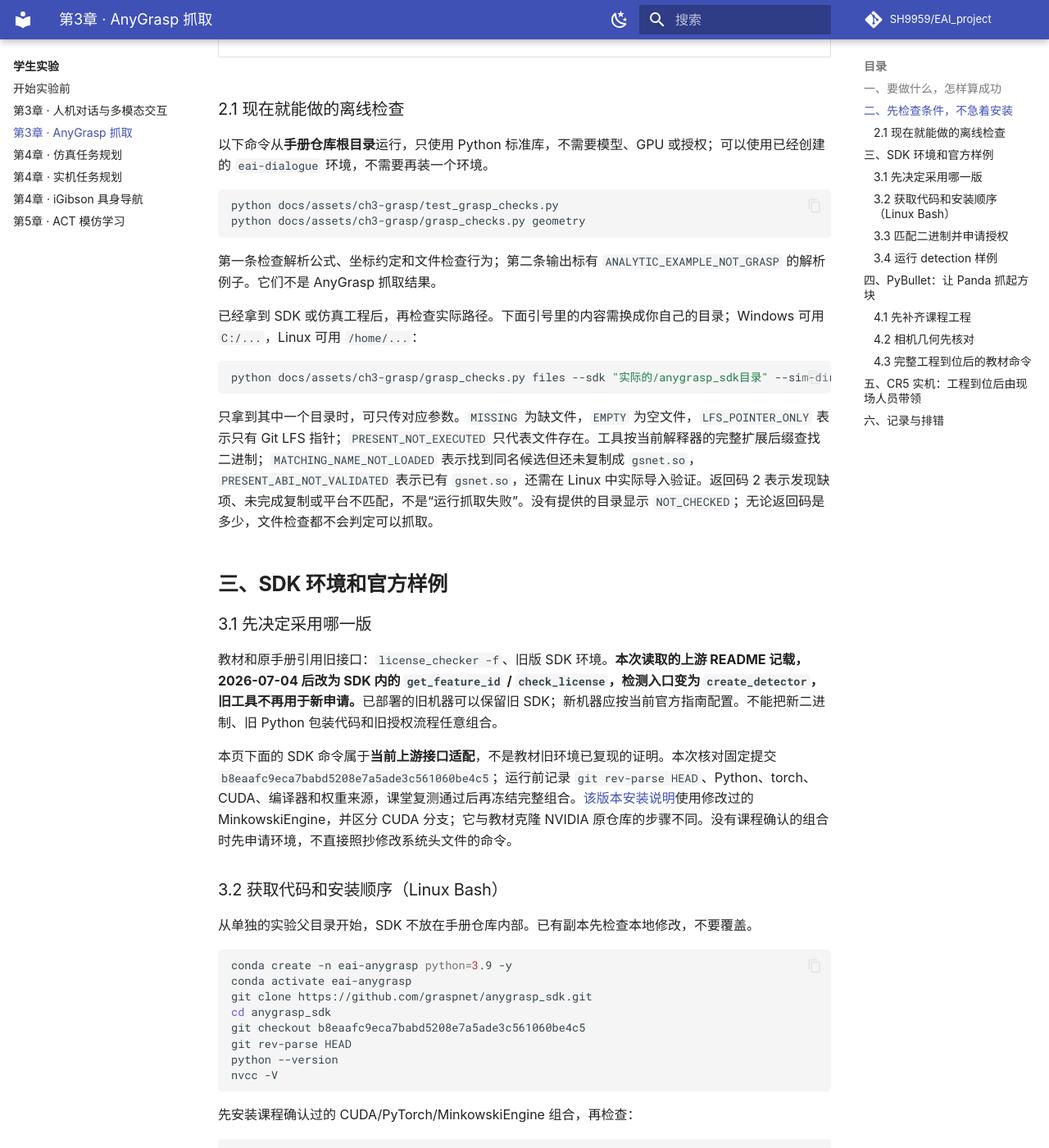
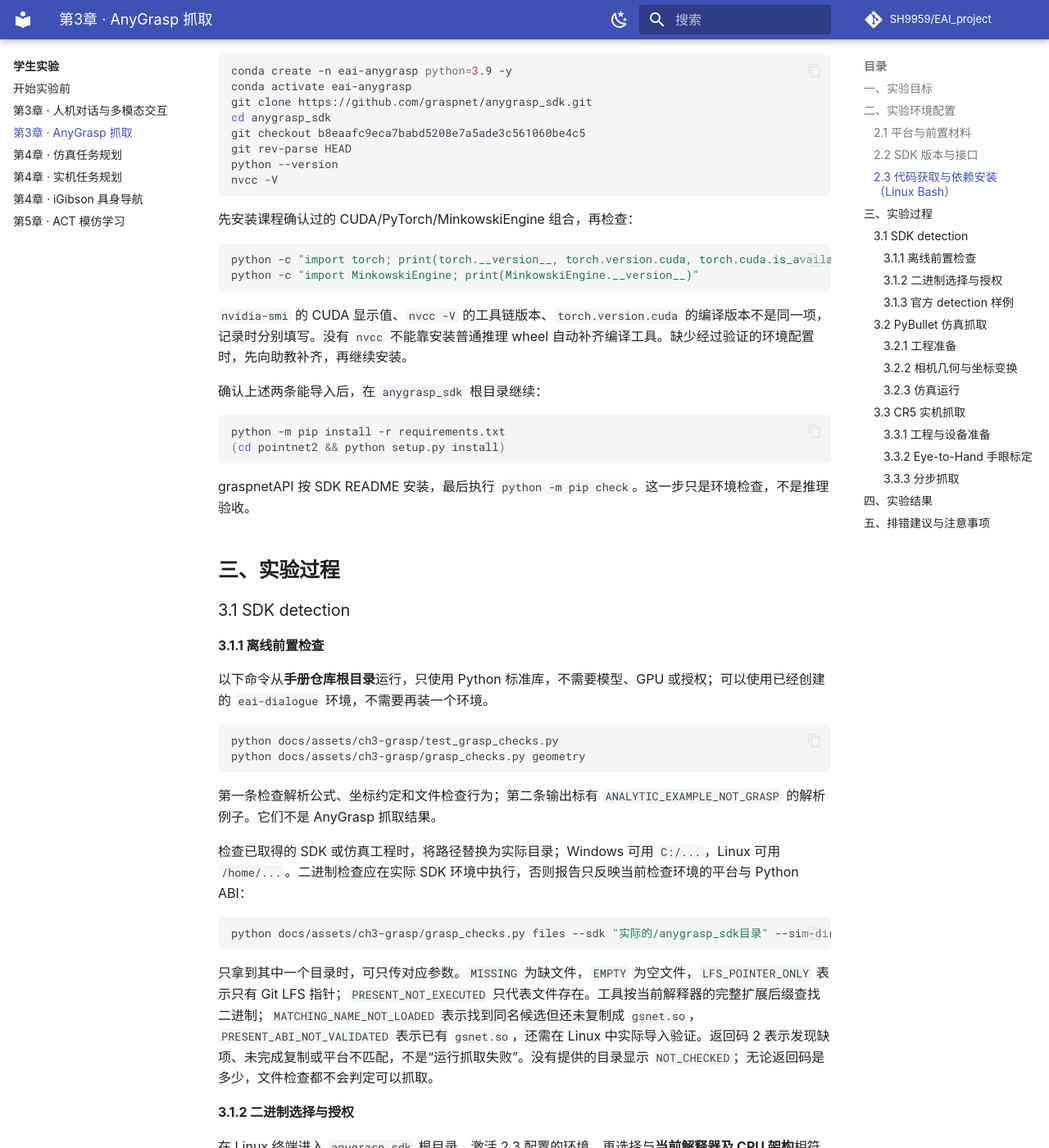
Before and after one commit to SH9959/EAI_experiment_handbook, an MkDocs documentation site: the page built from docs/student/ch3-grasp.md, in a window 1280 px wide and 1400 px high, scrolled down 1762 px. Shown: the whole window at 82% size. Built offline with MkDocs 1.6.1 and Material for MkDocs 9.7.7, drawn with Linux system fonts in a browser that asks for light colours; comment, search, counter and statistics services are not loaded; some of the changed text lies outside the part shown.

Commit message:
docs(ch3): standardize grasp lab structure and wording

````diff
--- a/docs/student/ch3-grasp.md
+++ b/docs/student/ch3-grasp.md
@@ -1,62 +1,35 @@
 # 第 3 章：AnyGrasp 抓取
 
-对应教材 **3.4.4 抓取实验**：先配置 AnyGrasp detection，再做 PyBullet 中的 Panda 抓方块，最后在 Dobot CR5 上抓取。教材印刷页 79—96，对应本次 v2.0 PDF 第 97—114 页。
+对应教材 **3.4.4 抓取实验**，包括 AnyGrasp detection、PyBullet Panda 仿真抓取和 Dobot CR5 实机抓取。教材印刷页 79—96，对应 v2.0 PDF 第 97—114 页。
 
-> **本版验证范围（2026-09-20）**：已核对教材、手册和公开源码，并执行配套几何/文件检查的离线测试。没有运行 AnyGrasp 推理、PyBullet 抓取或真实机械臂。详细证据、版本与待补材料见[检查记录](../assets/ch3-grasp/verification.md)。
+## 一、实验目标
 
-## 一、要做什么，怎样算成功
+使用 RGB-D 图像生成候选抓取位姿，完成相机坐标系到世界/机器人基座坐标系的变换，并在仿真或实机中验证物体能否被夹住、抬起和放置。
 
-输入是 RGB-D 图像，输出是抓取位姿；机器人执行后，还要检查物体是否真的被夹住并抬起。**点云窗口能打开、模型有输出、机器人抓取成功，是三个不同的结果。**
+实验流程为：RGB-D → 相机系点云 → 相机系抓取 → 世界/基座系抓取 → 末端 IK → 靠近、闭合、抬升。位姿分数高不保证碰撞安全或真实抓取成功。
 
-| 阶段 | 输入与处理 | 验收证据 |
-|---|---|---|
-| SDK detection | 官方样例 RGB-D → 点云 → 候选抓取 | 授权与模型加载正常，显示有效候选；记录 SDK/权重版本和截图 |
-| PyBullet 抓方块 | 仿真 RGB-D → AnyGrasp → 坐标变换 → IK | 记录方块离开支撑面的全过程，保存 RGB、原始深度和关键矩阵 |
-| CR5 实机 | D435i RGB-D → 抓取预测 → 手眼变换 → 执行 | 经现场人员确认后分步抓取、抬升和放置；保留标定与执行记录 |
+## 二、实验环境配置
 
-原始流程为：RGB-D → 相机系点云 → 相机系抓取 → 世界/基座系抓取 → 末端 IK → 靠近、闭合、抬升。位姿分数高不保证碰撞安全或真实抓取成功。
+### 2.1 平台与前置材料
 
-## 二、先检查条件，不急着安装
+AnyGrasp SDK 使用本机 License 授权。[官方授权说明](https://github.com/graspnet/anygrasp_sdk/blob/b8eaafc9eca7babd5208e7a5ade3c561060be4c5/license_registration/README.md)要求按工作机器申请。不要把机器特征码和授权文件提交到公开仓库。
 
-**AnyGrasp SDK 的 License 不是上一实验的云端 API Key。**这里是本机 SDK 授权，不能用 DashScope Key 或聊天软件订阅代替。[官方授权说明](https://github.com/graspnet/anygrasp_sdk/blob/b8eaafc9eca7babd5208e7a5ade3c561060be4c5/license_registration/README.md)要求按工作机器申请。不要把机器特征码和授权文件提交到公开仓库。
-
-| 条件 | 教材配置／本次核对结果 | 没有时停在哪 |
+| 条件 | 配置要求 | 缺项处理 |
 |---|---|---|
 | 系统与二进制 | 教材是 Linux SDK；本页固定提交提供的是 Linux x86_64 的 CPython 二进制 | Windows PowerShell 可做配套离线检查；ARM 或其他解释器不能直接使用这些 `.so`，先确定课程 Linux 机器 |
-| Python / CUDA / PyTorch | 教材举例 Python 3.9、CUDA 11.8、PyTorch 2.4 | 这是教材配置，不是本次验证过的完整锁文件；向助教取得可用环境/镜像和编译工具版本 |
+| Python / CUDA / PyTorch | 教材举例 Python 3.9、CUDA 11.8、PyTorch 2.4 | 教材仅给出版本示例；完整依赖组合和编译工具版本需向助教确认 |
 | 依赖 | MinkowskiEngine、pointnet2、graspnetAPI 等 | 先核对 CUDA 编译器与 torch 编译版本，不在现有语音环境中混装 |
 | 授权与权重 | 有效 License、与所选 SDK 匹配的 checkpoint | 先申请或领取；只有文件存在不代表授权有效 |
-| 仿真工程 | `grasp_sim_anygrasp.py`、`anygrasp_model.py` | 本次检查的课程仓库树未提供这两个脚本，需助教补交 |
+| 仿真工程 | `grasp_sim_anygrasp.py`、`anygrasp_model.py` | 课程仓库的指定提交未提供这两个脚本，需向助教领取 |
 | 实机工程与设备 | `anygrasp_open`、CR5、AG95、D435i 及标定材料 | 没有完整工程或现场安全条件，不运行实机 |
 
-### 2.1 现在就能做的离线检查
+### 2.2 SDK 版本与接口
 
-以下命令从**手册仓库根目录**运行，只使用 Python 标准库，不需要模型、GPU 或授权；可以使用已经创建的 `eai-dialogue` 环境，不需要再装一个环境。
+教材使用旧版 SDK 和 `license_checker -f` 授权命令。上游自 2026-07-04 起改用 SDK 内的 `get_feature_id` / `check_license`，检测入口改为 `create_detector`，旧工具不再用于新申请。已部署的旧机器可以保留原 SDK；更新时须同时核对二进制、Python 包装代码和授权流程。
 
-```bash
-python docs/assets/ch3-grasp/test_grasp_checks.py
-python docs/assets/ch3-grasp/grasp_checks.py geometry
-```
+下列命令适配新版 SDK，固定提交为 `b8eaafc9eca7babd5208e7a5ade3c561060be4c5`，不代表教材旧环境的原样复现。记录源码提交、Python、torch、CUDA、编译器和权重版本，复测通过后再冻结依赖组合。[该版本安装说明](https://github.com/graspnet/anygrasp_sdk/blob/b8eaafc9eca7babd5208e7a5ade3c561060be4c5/README.md#installation)使用修改过的 MinkowskiEngine，并区分 CUDA 分支；它与教材克隆 NVIDIA 原仓库的步骤不同。没有课程确认的组合时先申请环境，不直接照抄修改系统头文件的命令。
 
-第一条检查解析公式、坐标约定和文件检查行为；第二条输出标有 `ANALYTIC_EXAMPLE_NOT_GRASP` 的解析例子。它们不是 AnyGrasp 抓取结果。
-
-已经拿到 SDK 或仿真工程后，再检查实际路径。下面引号里的内容需换成你自己的目录；Windows 可用 `C:/...`，Linux 可用 `/home/...`：
-
-```bash
-python docs/assets/ch3-grasp/grasp_checks.py files --sdk "实际的/anygrasp_sdk目录" --sim-dir "实际的/仿真工作目录"
-```
-
-只拿到其中一个目录时，可只传对应参数。`MISSING` 为缺文件，`EMPTY` 为空文件，`LFS_POINTER_ONLY` 表示只有 Git LFS 指针；`PRESENT_NOT_EXECUTED` 只代表文件存在。工具按当前解释器的完整扩展后缀查找二进制；`MATCHING_NAME_NOT_LOADED` 表示找到同名候选但还未复制成 `gsnet.so`，`PRESENT_ABI_NOT_VALIDATED` 表示已有 `gsnet.so`，还需在 Linux 中实际导入验证。返回码 2 表示发现缺项、未完成复制或平台不匹配，不是“运行抓取失败”。没有提供的目录显示 `NOT_CHECKED`；无论返回码是多少，文件检查都不会判定可以抓取。
-
-## 三、SDK 环境和官方样例
-
-### 3.1 先决定采用哪一版
-
-教材和原手册引用旧接口：`license_checker -f`、旧版 SDK 环境。**本次读取的上游 README 记载，2026-07-04 后改为 SDK 内的 `get_feature_id` / `check_license`，检测入口变为 `create_detector`，旧工具不再用于新申请。**已部署的旧机器可以保留旧 SDK；新机器应按当前官方指南配置。不能把新二进制、旧 Python 包装代码和旧授权流程任意组合。
-
-本页下面的 SDK 命令属于**当前上游接口适配**，不是教材旧环境已复现的证明。本次核对固定提交 `b8eaafc9eca7babd5208e7a5ade3c561060be4c5`；运行前记录 `git rev-parse HEAD`、Python、torch、CUDA、编译器和权重来源，课堂复测通过后再冻结完整组合。[该版本安装说明](https://github.com/graspnet/anygrasp_sdk/blob/b8eaafc9eca7babd5208e7a5ade3c561060be4c5/README.md#installation)使用修改过的 MinkowskiEngine，并区分 CUDA 分支；它与教材克隆 NVIDIA 原仓库的步骤不同。没有课程确认的组合时先申请环境，不直接照抄修改系统头文件的命令。
-
-### 3.2 获取代码和安装顺序（Linux Bash）
+### 2.3 代码获取与依赖安装（Linux Bash）
 
 从单独的实验父目录开始，SDK 不放在手册仓库内部。已有副本先检查本地修改，不要覆盖。
 
@@ -78,7 +51,7 @@
 python -c "import MinkowskiEngine; print(MinkowskiEngine.__version__)"
 ```
 
-`nvidia-smi` 的 CUDA 显示值、`nvcc -V` 的工具链版本、`torch.version.cuda` 的编译版本不是同一项，记录时分别填写。没有 `nvcc` 不能靠安装普通推理 wheel 自动补齐编译工具。课程尚无已验证锁文件时，停在这里申请环境，不承诺只装几条 pip 命令即可完成。
+`nvidia-smi` 的 CUDA 显示值、`nvcc -V` 的工具链版本、`torch.version.cuda` 的编译版本不是同一项，记录时分别填写。没有 `nvcc` 不能靠安装普通推理 wheel 自动补齐编译工具。缺少经过验证的环境配置时，先向助教补齐，再继续安装。
 
 确认上述两条能导入后，在 `anygrasp_sdk` 根目录继续：
 
@@ -89,11 +62,35 @@
 
 graspnetAPI 按 SDK README 安装，最后执行 `python -m pip check`。这一步只是环境检查，不是推理验收。
 
-### 3.3 匹配二进制并申请授权
+## 三、实验过程
 
-在 `anygrasp_sdk` 根目录先查看 `grasp_detection/gsnet_versions/`，选择与**当前解释器及 CPU 架构**相符的文件。Linux 下可用下列命令选取当前解释器后缀；若找不到该文件，先查发布支持情况，不把其他版本的文件随意改名。三条命令用 `&&` 连接，前一步失败后不会继续：
+### 3.1 SDK detection
+
+#### 3.1.1 离线前置检查
+
+以下命令从**手册仓库根目录**运行，只使用 Python 标准库，不需要模型、GPU 或授权；可以使用已经创建的 `eai-dialogue` 环境，不需要再装一个环境。
 
 ```bash
+python docs/assets/ch3-grasp/test_grasp_checks.py
+python docs/assets/ch3-grasp/grasp_checks.py geometry
+```
+
+第一条检查解析公式、坐标约定和文件检查行为；第二条输出标有 `ANALYTIC_EXAMPLE_NOT_GRASP` 的解析例子。它们不是 AnyGrasp 抓取结果。
+
+检查已取得的 SDK 或仿真工程时，将路径替换为实际目录；Windows 可用 `C:/...`，Linux 可用 `/home/...`。二进制检查应在实际 SDK 环境中执行，否则报告只反映当前检查环境的平台与 Python ABI：
+
+```bash
+python docs/assets/ch3-grasp/grasp_checks.py files --sdk "实际的/anygrasp_sdk目录" --sim-dir "实际的/仿真工作目录"
+```
+
+只拿到其中一个目录时，可只传对应参数。`MISSING` 为缺文件，`EMPTY` 为空文件，`LFS_POINTER_ONLY` 表示只有 Git LFS 指针；`PRESENT_NOT_EXECUTED` 只代表文件存在。工具按当前解释器的完整扩展后缀查找二进制；`MATCHING_NAME_NOT_LOADED` 表示找到同名候选但还未复制成 `gsnet.so`，`PRESENT_ABI_NOT_VALIDATED` 表示已有 `gsnet.so`，还需在 Linux 中实际导入验证。返回码 2 表示发现缺项、未完成复制或平台不匹配，不是“运行抓取失败”。没有提供的目录显示 `NOT_CHECKED`；无论返回码是多少，文件检查都不会判定可以抓取。
+
+#### 3.1.2 二进制选择与授权
+
+在 Linux 终端进入 `anygrasp_sdk` 根目录，激活 2.3 配置的环境，再选择与**当前解释器及 CPU 架构**相符的文件。找不到对应二进制时先查发布支持情况，不将其他版本改名使用。下列命令用 `&&` 连接，前一步失败后停止：
+
+```bash
+conda activate eai-anygrasp &&
 SUFFIX=$(python -c 'import sysconfig; print(sysconfig.get_config_var("EXT_SUFFIX"))') &&
 test -f "grasp_detection/gsnet_versions/gsnet${SUFFIX}" &&
 cp "grasp_detection/gsnet_versions/gsnet${SUFFIX}" grasp_detection/gsnet.so
@@ -112,7 +109,7 @@
 python -c "from gsnet import check_license; check_license('license')"
 ```
 
-官方样例所需布局如下。当前 `demo.py` 还读取 `seg_mask.png`，不能仅照旧页准备两张图。
+官方样例所需布局如下。该版本的 `demo.py` 同时读取彩色图、深度图和 `seg_mask.png`。
 
 ```text
 anygrasp_sdk/grasp_detection/
@@ -129,7 +126,7 @@
 
 该提交的 Git 文件树含三张样例图，但不含 `log/checkpoint_detection.tar`。checkpoint 应向助教或 SDK 提供方领取与该接口匹配的文件及版本说明；本页没有经过核实的公开权重下载地址。不要将模型/授权复制进手册 Git 仓库。使用官方样例先验收环境；自采相机数据还需更换内参和深度尺度。
 
-### 3.4 运行 detection 样例
+#### 3.1.3 官方 detection 样例
 
 工作目录仍为 `grasp_detection/`，不是 SDK 根目录。该目录的相对路径是样例读取输入的依据。
 
@@ -139,17 +136,17 @@
 
 该版本使用 `--vis`；不要照旧版脚本随意添加 `--debug`。输出为终端评分和 Open3D 窗口，脚本不会自动保存抓取记录。将脱敏终端输出和截图保存在自己的 `runs/grasp/` 记录目录，核对模型加载消息、候选数量/评分及画面。出现 `Failed to create detector!` 时，即使进程退出码为 0 也没有完成推理；没有候选时记录空输出，不把空窗口记为通过。官方演示包含多种 steering 配置，其中还展示关闭碰撞过滤的情况；这些是感知演示，不能直接作为实机安全动作。
 
-教材复制 `example_data` 的命令缺少目录递归选项。本页改为在 SDK 自带目录运行，避免重复复制导致路径嵌套；确需复制目录时应使用 `cp -r`。
+教材复制 `example_data` 的命令缺少目录递归选项。以上步骤直接使用 SDK 自带目录；确需复制目录时使用 `cp -r`，并检查目标路径，避免嵌套同名目录。
 
-## 四、PyBullet：让 Panda 抓起方块
+### 3.2 PyBullet 仿真抓取
 
-### 4.1 先补齐课程工程
+#### 3.2.1 工程准备
 
-本次核对的 `SH9959/EAI_project` 提交为 `e6bb5d5de828b5d87834ea169b53c09b376d8b09`，没有检索到教材两份仿真脚本及完整 `anygrasp_open` 工程。教材还写了 `SH9959/EAI.git` 地址；本次未取得该地址下可复现的完整交付，不能当成已下载。
+`SH9959/EAI_project` 提交 `e6bb5d5de828b5d87834ea169b53c09b376d8b09` 未提供两份仿真脚本及完整 `anygrasp_open` 工程；教材另列的 `SH9959/EAI.git` 地址也尚无经过核实的完整交付。取得工程前，此阶段无法运行。
 
-向助教领取：两份仿真脚本及提交号、其匹配的 SDK/权重版本、物体资产、末端/抓取坐标系定义和依赖清单。**不使用自己编写的“固定位置抓方块”代码冒充 AnyGrasp pipeline。**配套 `grasp_checks.py` 也不替代这两份脚本。
+向助教领取：两份仿真脚本及提交号、其匹配的 SDK/权重版本、物体资产、末端/抓取坐标系定义和依赖清单。固定位置抓取代码和配套 `grasp_checks.py` 均不包含完整的 AnyGrasp pipeline，不能替代这两份脚本。
 
-### 4.2 相机几何先核对
+#### 3.2.2 相机几何与坐标变换
 
 教材定义：世界系 Z 向上；OpenGL 相机系 x 右、y 上、视线为 -Z；PIN/OpenCV 相机系 x 右、y 下、z 向前。深度要先从 Z-buffer 恢复为相机光轴方向的 Z 值，不是把灰度 PNG 的像素直接当米。
 
@@ -161,7 +158,7 @@
 Y = (v - cy) * Z / fy
 ```
 
-公式中的 `vertical_fov` 要先转为弧度；命令行的 `--cam-fov` 单位仍是度。教材印刷页 82 的“左乘”措辞与该页写出的乘法顺序不一致，view 的转置还依赖数组恢复方式。本页明确采用：列向量、`A_T_B` 把 B 系坐标转换到 A 系。若用 NumPy 从 PyBullet 的 16 项列表恢复 view：
+公式中的 `vertical_fov` 要先转为弧度；命令行的 `--cam-fov` 单位仍是度。教材印刷页 82 的“左乘”措辞与该页写出的乘法顺序不一致，view 的转置还依赖数组恢复方式。以下采用列向量约定：`A_T_B` 把 B 系坐标转换到 A 系。若用 NumPy 从 PyBullet 的 16 项列表恢复 view：
 
 ```python
 V = np.asarray(view).reshape(4, 4, order="F")
@@ -170,15 +167,15 @@
 world_T_grasp = world_T_cam_cv @ cam_T_grasp
 ```
 
-这里 `np` 指 NumPy。使用 `order="F"` 后不要再额外转置一次。不同代码若使用默认行主序 reshape，需要重新核对推导，不能只根据公式外观判断相等。配套解析测试覆盖非零平移和非平凡旋转，不仅测试单位矩阵。
+这里 `np` 指 NumPy。使用 `order="F"` 后不要再额外转置一次。不同代码若使用默认行主序 reshape，需要重新核对推导，不能只根据公式外观判断相等。
 
-另一个容易混淆的地方是[官方 demo 的显示函数](https://github.com/graspnet/anygrasp_sdk/blob/b8eaafc9eca7babd5208e7a5ade3c561060be4c5/grasp_detection/demo.py)：它为了展示对点云和夹爪共同施加 `diag(1, 1, -1, 1)`。这个矩阵的旋转块行列式为 -1，是镜像；不要把它当作上面的相机刚体变换传给 IK。
+[官方 demo 的显示函数](https://github.com/graspnet/anygrasp_sdk/blob/b8eaafc9eca7babd5208e7a5ade3c561060be4c5/grasp_detection/demo.py)为展示结果，会对点云和夹爪共同施加 `diag(1, 1, -1, 1)`。这个矩阵的旋转块行列式为 -1，是镜像；不要把它当作上面的相机刚体变换传给 IK。
 
 还需核对 **grasp 系到机器人工具/EE 系** 的固定变换。若 IK 接受工具原点目标，通常需要该工具变换；不能靠随意加 ±90° 来掩盖坐标错误。RGB-D 必须来自同一视图和相同分辨率，记录深度单位、near/far 与内参，保留原始数值深度，区分可视化 PNG 与实际输入。
 
-### 4.3 完整工程到位后的教材命令
+#### 3.2.3 仿真运行
 
-先进入助教交付的工作目录，确认两份脚本、License 和权重存在，且包装代码与 SDK 代际匹配，再运行。以下命令保留教材参数；本次未实际执行：
+先进入助教交付的工作目录，确认两份脚本、License 和权重存在，且包装代码与 SDK 代际匹配，再运行。以下命令沿用教材参数，尚待完整工程到位后实测：
 
 ```bash
 conda activate eai-anygrasp
@@ -187,17 +184,21 @@
 
 `--cam-distance` 单位米；`--cam-fov` 是垂直角度；yaw/pitch 单位度；width/height 是像素。教材预计输出 `captures/rgb.png`、`captures/depth.png` 和关键矩阵，需以交付脚本实际实现再次确认。
 
-录像应覆盖靠近、闭合、抬升；同时检查是否夹住目标、是否穿模、是否掉落。机械臂到达位置或脚本退出 0 均不能单独证明抓取完成。
+### 3.3 CR5 实机抓取
 
-## 五、CR5 实机：工程到位后由现场人员带领
+#### 3.3.1 工程与设备准备
 
 教材配置为 Ubuntu 20.04、ROS1 Noetic、Dobot CR5、DH AG95、D435i 和 eye-to-hand 标定。没有设备时可以登记资料缺项，不能用仿真成功替代实机。
 
-**教材需要先纠正的交付问题**：印刷页 90 的 ROS1/catkin 流程却引用 `DOBOT_6Axis_ROS2_V4`；夹爪克隆命令在已有 `src` 下又加了一层 `src/`；tuw_marker_detection 命令缺 `git clone`；标定与抓取 launch 使用的机械臂包名不一致。应由助教提供与实际固件匹配的整套 ROS1 驱动及 launch，不只替换一个仓库名。本页没有修改其他人的驱动仓库。
+教材工程说明存在以下不一致：印刷页 90 的 ROS1/catkin 流程却引用 `DOBOT_6Axis_ROS2_V4`；夹爪克隆命令在已有 `src` 下又加了一层 `src/`；tuw_marker_detection 命令缺 `git clone`；标定与抓取 launch 使用的机械臂包名不一致。应由助教提供与实际固件匹配的整套 ROS1 驱动及 launch，不只替换一个仓库名。
 
-手眼标定时，**相机相对机器人基座固定，标定板相对末端固定；相机与标定板之间的相对位姿必须随末端运动发生变化**。原手册“相机和标定板固定关系不能变化”不准确。教材正文印刷页 92 已写清正确固定关系，本页按该正文修改。
+#### 3.3.2 Eye-to-Hand 手眼标定
+
+手眼标定时，**相机相对机器人基座固定，标定板相对末端固定；相机与标定板之间的相对位姿必须随末端运动发生变化**。这与教材印刷页 92 的正文一致；“相机和标定板相对固定”的说法不适用于此配置。
 
 棋盘规格需确认表示的是格子数还是内角点数：教材图中是 8×11 格，标定参数写 7×10 内角点；图示方格尺寸为 20 mm，仍应量取手中打印板，检查是否缩放。核对使用的 CameraInfo/图像话题、光学坐标系与 TF。采集约 15 个姿态是教材示例，不是自动合格阈值；需要多方向姿态和独立位姿的标定验证。[easy_handeye 的 eye-on-base 说明](https://github.com/IFL-CAMP/easy_handeye#use-cases)也采用相机对基座固定、标记对末端固定的关系。
+
+#### 3.3.3 分步抓取
 
 设备负责人确认驱动、限速、碰撞环境、急停与工作区后，才能运行教材的三个终端。每个终端需要 source 正确工作空间：
 
@@ -208,9 +209,25 @@
 rosrun anygrasp_open mover.py
 ```
 
-依次验收物体上方、下探、夹取、抬升、放置区上方、放置、松爪后退离/抬起。首次联调不独自运行，也不让代理自动连续控制真实机械臂。位姿异常先停机排查，不能把手伸入正在运动的工作区。
+依次验收物体上方、下探、夹取、抬升、放置区上方、放置、松爪后退离/抬起。
 
-## 六、记录与排错
+## 四、实验结果
+
+按下表分别验收 SDK detection、仿真抓取和实机抓取，保存对应证据。
+
+| 阶段 | 输入与处理 | 验收证据 |
+|---|---|---|
+| SDK detection | 官方样例 RGB-D → 点云 → 候选抓取 | 授权与模型加载正常，显示有效候选；记录 SDK/权重版本和截图 |
+| PyBullet 抓方块 | 仿真 RGB-D → AnyGrasp → 坐标变换 → IK | 记录方块离开支撑面的全过程，保存 RGB、原始深度和关键矩阵 |
+| CR5 实机 | D435i RGB-D → 抓取预测 → 手眼变换 → 执行 | 经现场人员确认后分步抓取、抬升和放置；保留标定与执行记录 |
+
+录像应覆盖靠近、闭合、抬升；同时检查是否夹住目标、是否穿模、是否掉落。机械臂到达位置或脚本退出 0 均不能单独证明抓取完成。
+
+每次记录：日期、操作系统、解释器和依赖版本、代码提交、模型/授权状态（不公开授权内容）、命令、实际输入输出、失败位置、修改与复测。未运行的阶段写“未运行”。
+
+结果分析应说明候选评分与抓取成功率的区别、彩色深度图能否复现点云，以及相机位置变化后需要更新哪些矩阵。
+
+## 五、排错建议与注意事项
 
 | 现象 | 优先检查 |
 |---|---|
@@ -222,6 +239,6 @@
 | 模型有位姿但 IK 不对 | 目标点/工具系偏移、位置单位、旋转约定与关节限位 |
 | `roslaunch` 找不到包 | 是否补齐 ROS1 工程并 source；有没有混入 ROS2 驱动 |
 
-每次记录：日期、操作系统、解释器和依赖版本、代码提交、模型/授权状态（不公开授权内容）、命令、实际输入输出、失败位置、修改与复测。未运行的阶段写“未运行”。
+首次联调不独自运行，也不让代理自动连续控制真实机械臂。位姿异常先停机排查，不能把手伸入正在运动的工作区。
 
-思考：候选抓取评分与抓取成功率为什么不等价？单独保存一张彩色深度图能否复现点云？只调相机后，哪些矩阵必须更新？
+源码核对、已执行的离线检查及尚未运行的阶段见[检查记录](../assets/ch3-grasp/verification.md)。
````
